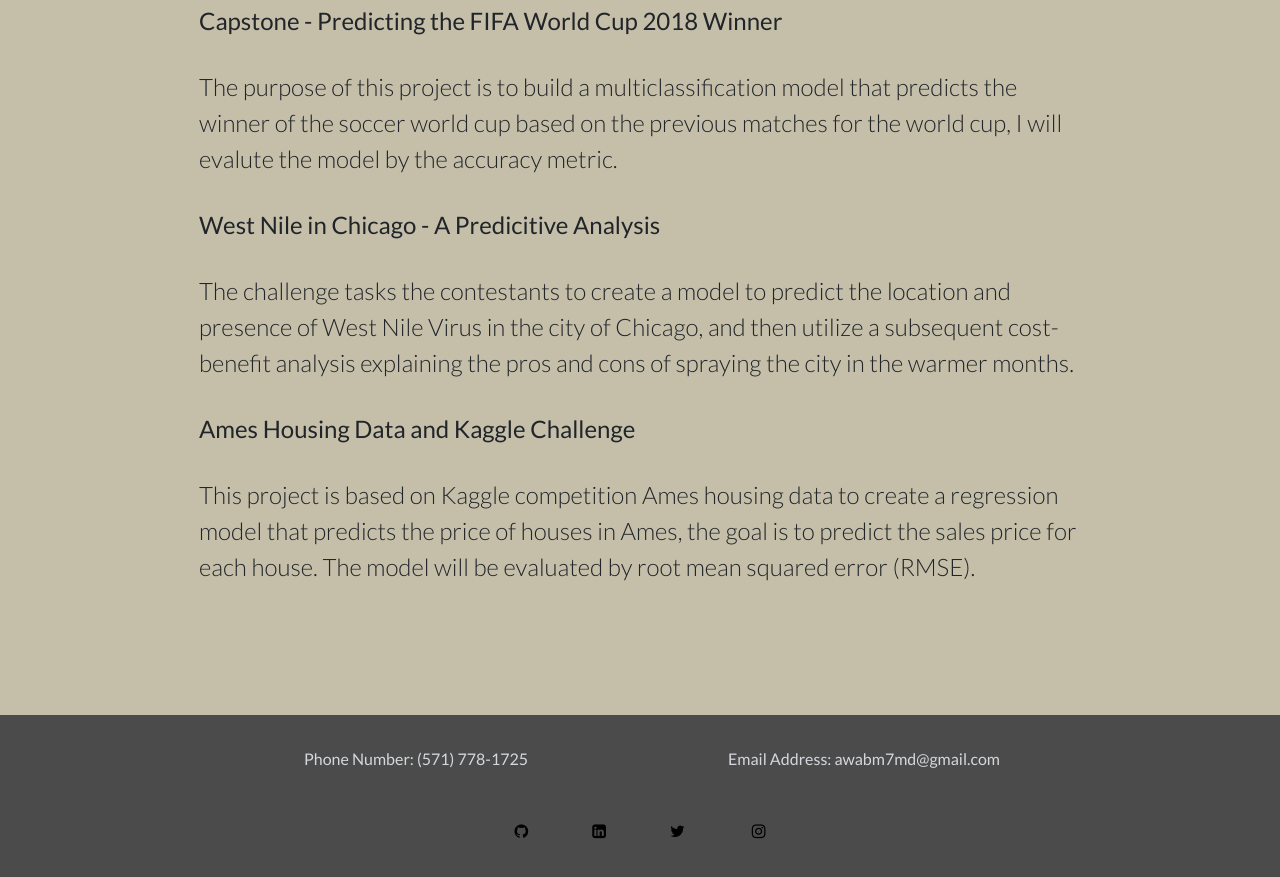
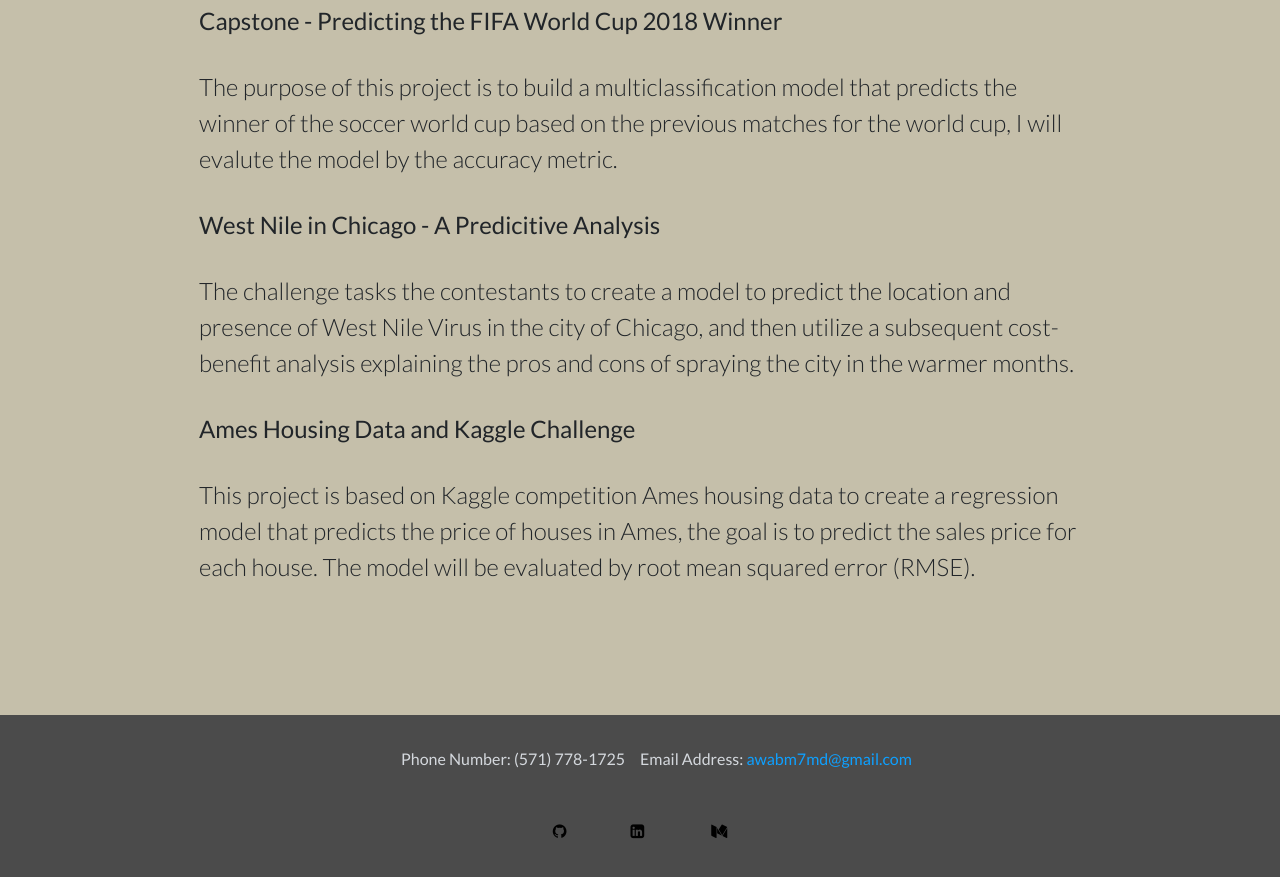
Before and after one commit to awab-m7md/Portfolio-draft, a plain HTML site: page index.html in a window 1280 px wide. Shown: the part 3086-3963 px from the top of the page. Drawn offline with Linux system fonts and the light colour scheme.

Commit message:
added footer components

```diff
--- a/index.html
+++ b/index.html
@@ -304,17 +304,23 @@
         <footer style="height:auto;background-color:rgb(75,75,75);color:rgb(212,216,221);font-family:Lato, sans-serif;padding:4vh 0;">
             <div class="row" style="width:70%;margin:auto;">
                 <div class="col align-self-center">
-                    <p class="text-center">Phone Number: (571) 778-1725</p>
+                    <p class="text-center" style="float:right;">Phone Number: (571) 778-1725</p>
                 </div>
                 <div class="col align-self-center">
-                    <p class="text-center" style="text-align:center;">Email Address: awabm7md@gmail.com</p>
+                    <div class="row">
+                        <div class="col-auto" style="padding:0;">
+                            <p class="text-center">Email Address:&nbsp;</p>
+                        </div>
+                        <div class="col" style="padding:0;"><a href="mailto:awabm7md@gmail.com">awabm7md@gmail.com
+</a></div>
+                    </div>
                 </div>
             </div>
             <div class="row" style="margin:4vh;">
                 <div class="col-5" style="margin:auto;">
-                    <div style="text-align:center;"><a href="#" id="icon"><i class="fa fa-github" style="color:black;"></i></a><a href="#" id="icon"><i class="fa fa-linkedin-square" style="color:black;"></i></a><a href="#" id="icon"><i class="fa fa-twitter" style="color:black;"></i></a>
+                    <div style="text-align:center;"><a href="https://github.com/awab-m7md" id="icon"><i class="fa fa-github" style="color:black;"></i></a><a href="https://www.linkedin.com/in/awab-idris-52791b158/" id="icon"><i class="fa fa-linkedin-square" style="color:black;"></i></a>
                         <a
-                            href="#" id="icon"><i class="fa fa-instagram" style="color:black;"></i></a>
+                            href="https://medium.com/@awabmohammedomer" id="icon"><i class="fa fa-medium" style="color:black;"></i></a>
                     </div>
                 </div>
             </div>
```
